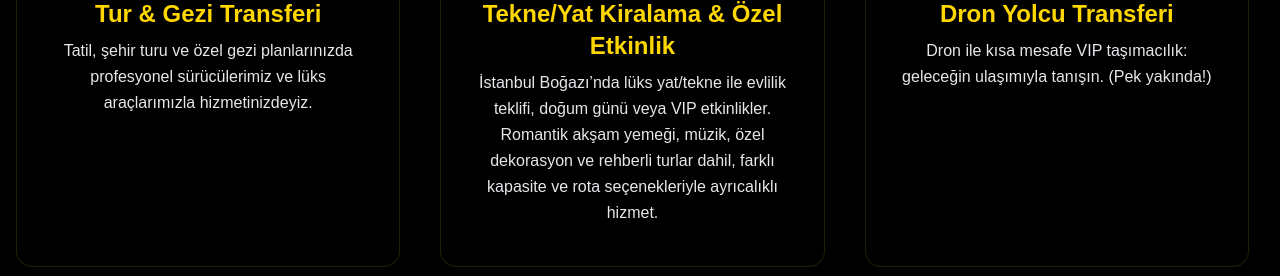
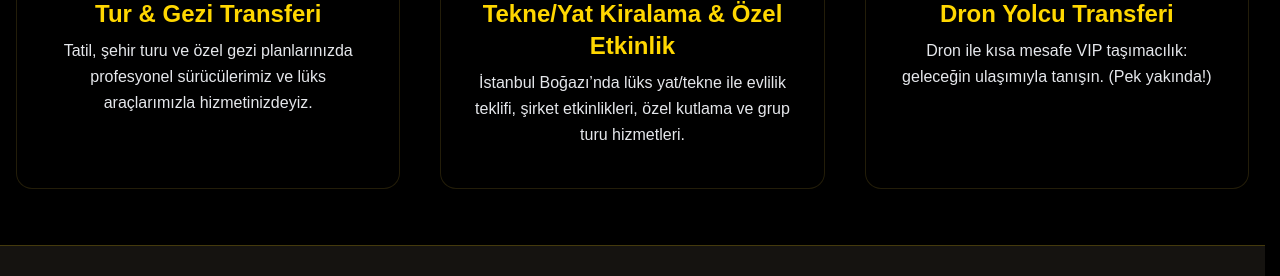
Before and after one commit to haliltayfur/yolcutransferi, a Next.js app: page /hizmetler in a window 1280 px wide. Shown: the part 996-1272 px from the top of the page. Built offline with nearby package versions, Linux system fonts and the light colour scheme.

Commit message:
Update page.js

```diff
--- a/app/hizmetler/page.js
+++ b/app/hizmetler/page.js
@@ -31,7 +31,7 @@ const HIZMETLER = [
   },
   {
     title: "Tekne/Yat Kiralama & Özel Etkinlik",
-    desc: "İstanbul Boğazı’nda lüks yat/tekne ile evlilik teklifi, doğum günü veya VIP etkinlikler. Romantik akşam yemeği, müzik, özel dekorasyon ve rehberli turlar dahil, farklı kapasite ve rota seçenekleriyle ayrıcalıklı hizmet.",
+   desc: "İstanbul Boğazı’nda lüks yat/tekne ile evlilik teklifi, şirket etkinlikleri, özel kutlama ve grup turu hizmetleri.",
     icon: "/teknede-evlilik-banner.png",  // public klasöründe dosya adı birebir böyle olmalı!
     href: "/tekne-yat",
   },
```
